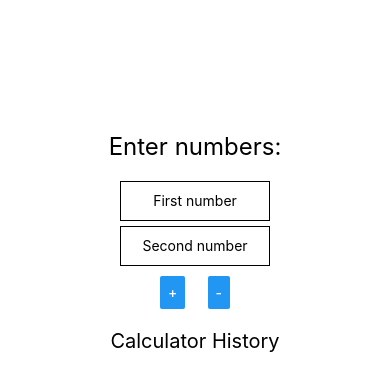
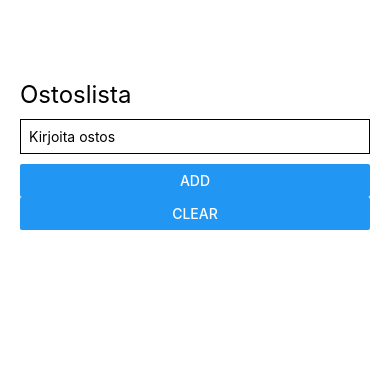
Before and after one commit to anniinakettunen/mobiiliohjelmointi_online, a React Native app: screen / in a window 390 px wide. Shown: the top 390 px of the page. Built offline with nearby package versions, Linux system fonts and the light colour scheme.

Commit message:
Ostoslista

```diff
--- a/App.js
+++ b/App.js
@@ -1,64 +1,39 @@
-import { StyleSheet, Text, Button, TextInput, View, FlatList } from 'react-native';
-import { useState, useEffect } from 'react';
+import React, { useState } from 'react';
+import { View, Text, TextInput, Button, FlatList, StyleSheet } from 'react-native';
 
 export default function App() {
-  const [first, set1] = useState('');
-  const [second, set2] = useState('');
-  const [result, setResult] = useState(null);
-  const [history, setHistory] = useState([]);
+  const [item, setItem] = useState('');
+  const [list, setList] = useState([]);
 
-  useEffect(() => {
-    if (first === '' || second === '') {
-      setResult(null);
+  const addItem = () => {
+    if (item !== '') {
+      setList([...list, item]);
+      setItem('');
     }
-  }, [first, second]);
-
-  const addNumbers = () => {
-    const sum = parseFloat(first) + parseFloat(second);
-    const entry = `${first} + ${second} = ${sum}`;
-    setResult(sum);
-    setHistory(prev => [entry, ...prev]);
   };
 
-  const subtractNumbers = () => {
-    const difference = parseFloat(first) - parseFloat(second);
-    const entry = `${first} - ${second} = ${difference}`;
-    setResult(difference);
-    setHistory(prev => [entry, ...prev]);
+  const clearList = () => {
+    setList([]);
   };
 
   return (
     <View style={styles.container}>
-      <Text style={styles.resultText}>
-        {result !== null ? `Result: ${result}` : 'Enter numbers:'}
-      </Text>
+      <Text style={styles.title}>Ostoslista</Text>
 
       <TextInput
         style={styles.input}
-        keyboardType="numeric"
-        value={first}
-        onChangeText={set1}
-        placeholder="First number"
-      />
-      <TextInput
-        style={styles.input}
-        keyboardType="numeric"
-        value={second}
-        onChangeText={set2}
-        placeholder="Second number"
+        value={item}
+        onChangeText={text => setItem(text)}
+        placeholder="Kirjoita ostos"
       />
 
-      <View style={styles.buttonContainer}>
-        <Button title="+" onPress={addNumbers} />
-        <Button title="-" onPress={subtractNumbers} />
-      </View>
+      <Button title="Add" onPress={addItem} />
+      <Button title="Clear" onPress={clearList} />
 
-      <Text style={styles.historyTitle}>Calculator History</Text>
       <FlatList
-        style={styles.historyList}
-        data={history}
+        data={list}
+        renderItem={({ item }) => <Text>{item}</Text>}
         keyExtractor={(item, index) => index.toString()}
-        renderItem={({ item }) => <Text style={styles.historyItem}>{item}</Text>}
       />
     </View>
   );
@@ -66,43 +41,16 @@ export default function App() {
 
 const styles = StyleSheet.create({
   container: {
-    flex: 1,
-    justifyContent: 'center',
-    alignItems: 'center',
+    paddingTop: 80,
     padding: 20,
-    backgroundColor: '#fff',
   },
-  resultText: {
+  title: {
     fontSize: 24,
-    marginBottom: 20,
+    marginBottom: 10,
   },
   input: {
-    height: 40,
-    borderColor: 'black',
     borderWidth: 1,
-    width: 150,
-    marginBottom: 5,
-    paddingHorizontal: 10,
-    textAlign: 'center',
-  },
-  buttonContainer: {
-    flexDirection: 'row',
-    justifyContent: 'space-between',
-    width: 70,
-    marginTop: 5,
-  },
-  historyTitle: {
-    fontSize: 20,
-    marginTop: 20,
+    padding: 8,
     marginBottom: 10,
   },
-  historyList: {
-    maxHeight: 350,
-    width: '100%',
-  },
-  historyItem: {
-    fontSize: 16,
-    paddingVertical: 2,
-    textAlign: 'center',
-  },
 });
```
